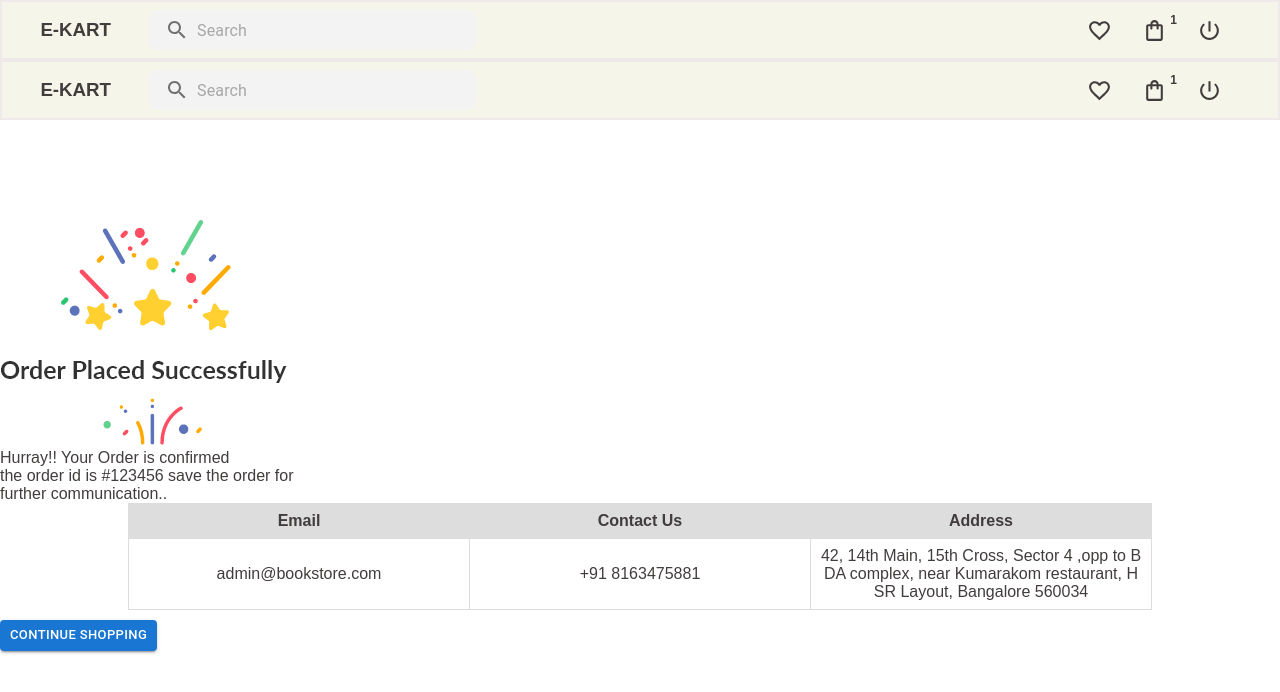
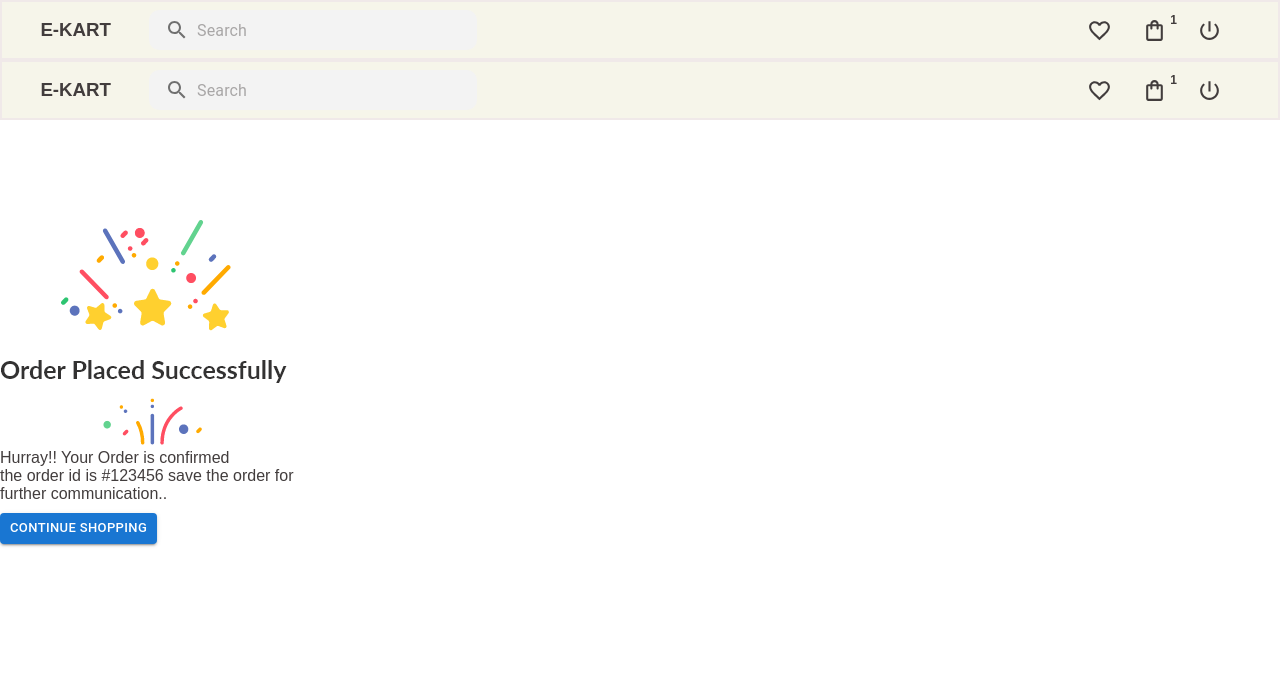
Before and after one commit to Kavyasree-J-Ganesh/E-KART-FRONTEND, a React (Create React App) app: page /checkout in a window 1280 px wide. Shown: the top 692 px of the page. Built offline with nearby package versions, Linux system fonts and the light colour scheme.

Commit message:
ADD Checkout update

```diff
--- a/src/pages/Checkout/Checkout.jsx
+++ b/src/pages/Checkout/Checkout.jsx
@@ -16,30 +16,6 @@ function Checkout() {
                     Hurray!! Your Order is confirmed <br></br> the order id is #123456
                     save the order for <br></br>further communication..
                 </div>
-                <div className="table">
-                    <div className="table-container">
-                        <table>
-                            <thead>
-                                <tr className="checkout-table-heading">
-                                    <th>Email</th>
-                                    <th>Contact Us</th>
-                                    <th>Address</th>
-                                </tr>
-                            </thead>
-                            <tbody>
-                                <tr className="checkout-table-row">
-                                    <td>admin@bookstore.com</td>
-                                    <td>+91 8163475881</td>
-                                    <td>
-                                        42, 14th Main, 15th Cross, Sector 4 ,opp to BDA complex,
-                                        near Kumarakom restaurant, HSR Layout, Bangalore 560034
-                                    </td>
-                                </tr>
-                            </tbody>
-                        </table>
-                    </div>
-                </div>
-
                 <div className="shopping">
                     <Button
                         size="small"
```
